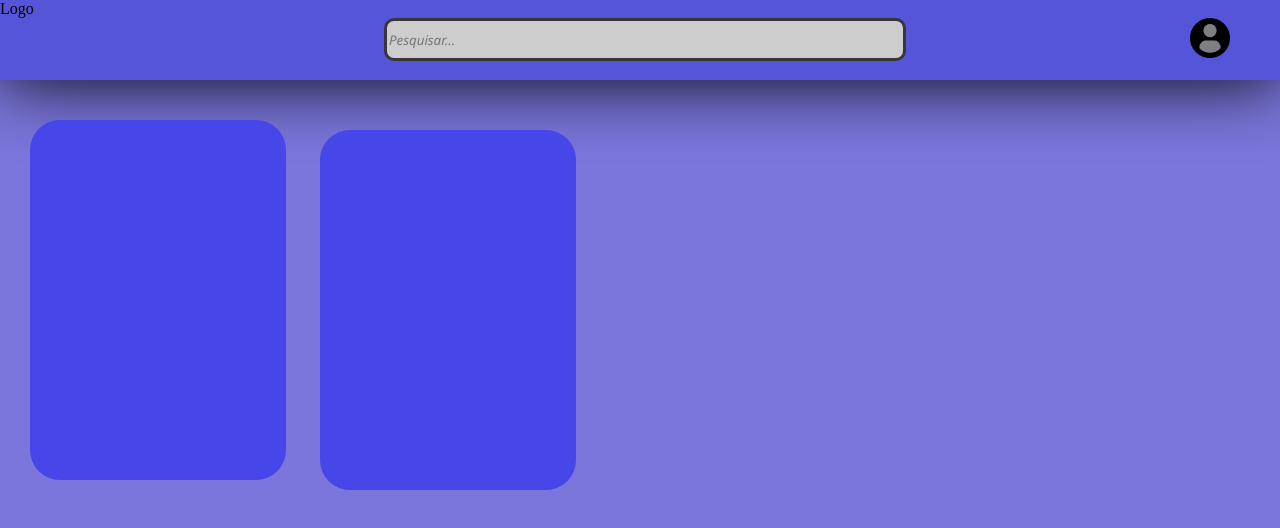
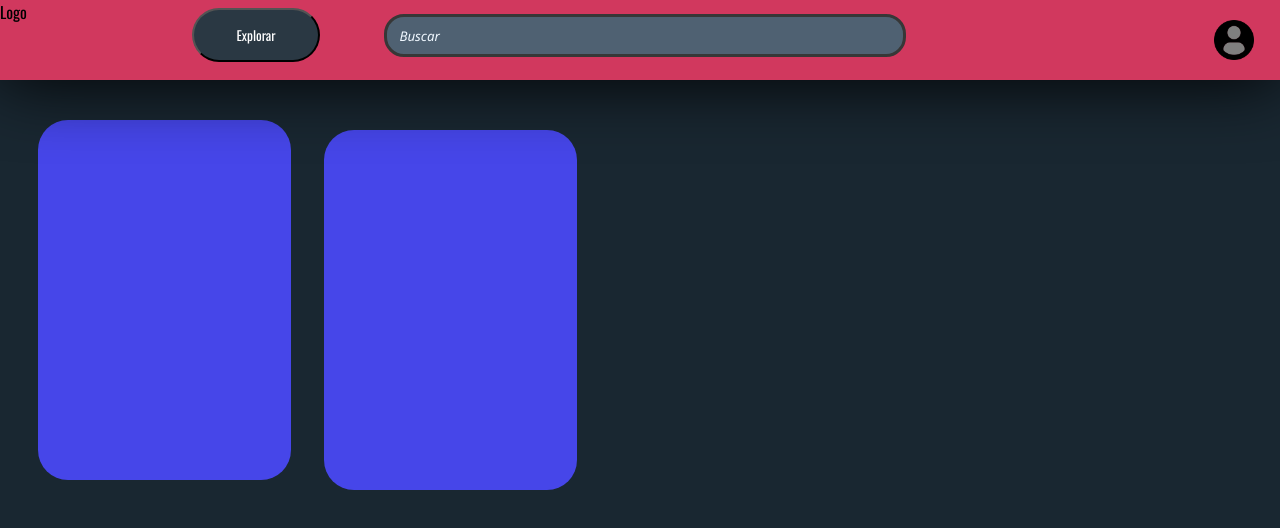
Before and after one commit to Isaac-Santana068/Projeto-de-Startup, a plain HTML site: page Index.html in a window 1280 px wide. Drawn offline with nearby package versions, Linux system fonts and the light colour scheme.

Commit message:
Melhorando e adicionando o botão de explorar

```diff
--- a/Index.html
+++ b/Index.html
@@ -11,7 +11,8 @@
         <nav>
             <img src="" alt="" id="logo">Logo
             <div id="ligações">
-                <input type="text" id="pesquisa" placeholder="Pesquisar...">
+                <input type="text" id="pesquisa" placeholder="   Buscar">
+                <button id="explorar">Explorar</button>
                 <a href=""><img src="Usuário.png" alt="" id="usuario"></a>
             </div>
         </nav>
--- a/index.css
+++ b/index.css
@@ -1,56 +1,87 @@
-#conteinernav{
-    background-color: #5555da;
+@import url('https://fonts.googleapis.com/css2?family=Oswald:wght@200..700&display=swap');
+* {
+    font-family: 'Oswald', sans-serif;
+}
+/* Barra de navegação */
+#conteinernav {
+    background-color: #d1385e;
     width: 100%;
-    height: 10%;
-    position: absolute;
-    left: 0%;
-    bottom: 90%;
+    height: 10vh; /* Melhor que porcentagem no height quando fixo */
+    position: fixed; /* Já substitui o position: absolute */
+    top: 0;
+    left: 0;
     box-shadow: 0px 0px 70px black;
-    position: fixed;
-
+    z-index: 1000; /* Garante que fique acima de outros elementos */
 }
 
-#pesquisa{
+/* Campo de pesquisa */
+#pesquisa {
     position: relative;
-    left: 30%;
+    left: 20%;
+    bottom:10px;
     width: 40%;
     height: 35px;
-    border-radius: 10px;
+    border-radius: 20px;
     border: 3px solid rgb(55, 55, 55);
     font-style: italic;
     font-family: 'Segoe UI', Tahoma, Geneva, Verdana, sans-serif;
-    background-color: rgb(205, 205, 205);
+    background-color: #4f6172;
+    color: white;
 }
-#usuario{
+::placeholder{
+    color: aliceblue;
+}
+#explorar{
+    position: relative;
+    float: left;
+    bottom: 16px;
+    left: 15%;
+    background-color: #2a3843;
+    color: white;
+    padding: 15px;
+    width: 10%;
+    border-radius: 50px;
+}
+
+/* Ícone do usuário */
+#usuario {
     width: 40px;
     height: 40px;
     position: absolute;
-    left: 93%;
+    right: 2%; /* Mais responsivo que usar left: 93% */
+    top: 50%;
+    transform: translateY(-50%);
 }
 body{
-    background-color: #7A76DB;
+    background-color: #192731;
 }
-#conteiner{
-    position: absolute;
-    top: 10%;
-    right: 0%;
+/* Conteúdo principal */
+#conteiner {
     width: 100%;
-    height: 90%;
+    height: 90vh;
+    margin-top: 10vh;
+    background-color: #192731;
+    display: block;
+    overflow-x: hidden;
 }
-.baloes{
+
+/* Balões de conteúdo */
+.baloes {
     background-color: #4646e9;
     width: 20%;
     height: 50%;
     border-radius: 30px;
 }
-#ba1, #ba2{
+
+/* Posições específicas dos balões */
+#ba1, #ba2 {
     position: relative;
     top: 40px;
     left: 30px;
     cursor: pointer;
-    vertical-align: baseline;
 }
-#ba2{
+
+#ba2 {
     top: -43%;
     left: 25%;
 }
```
